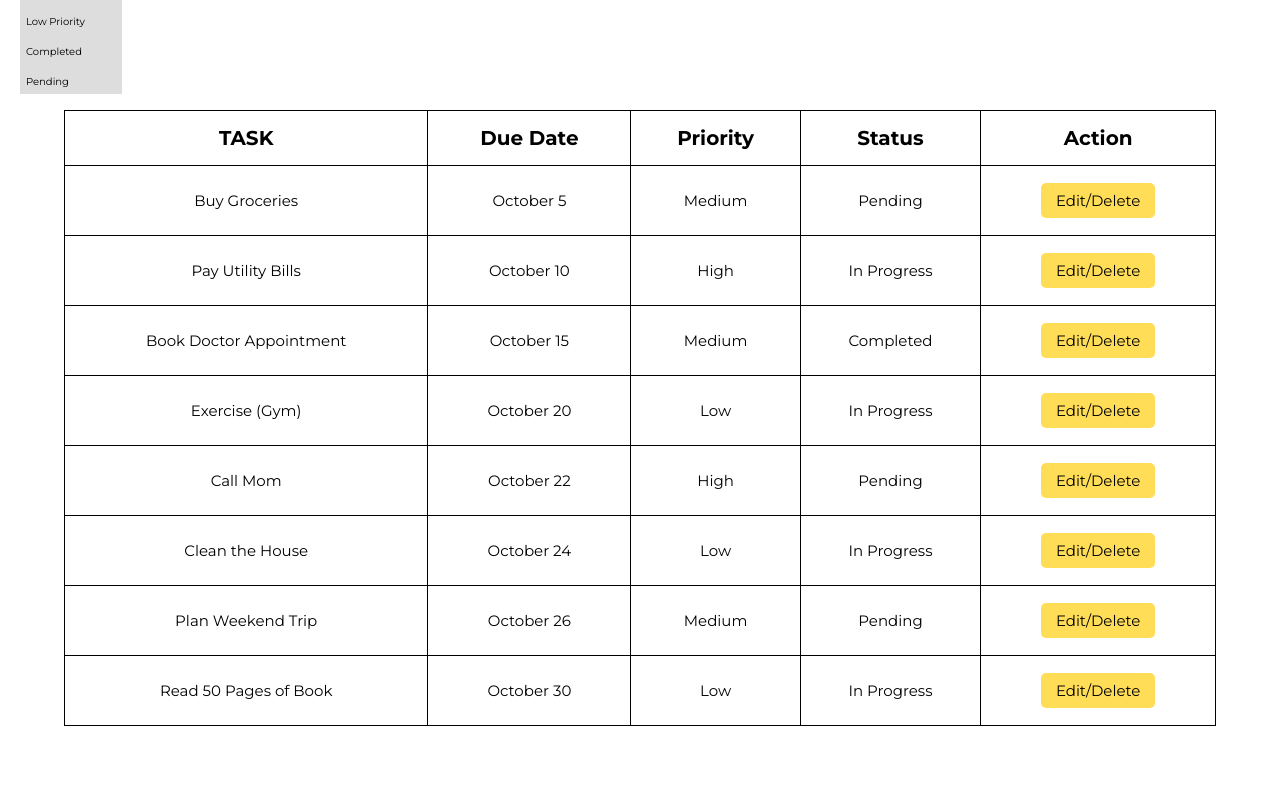
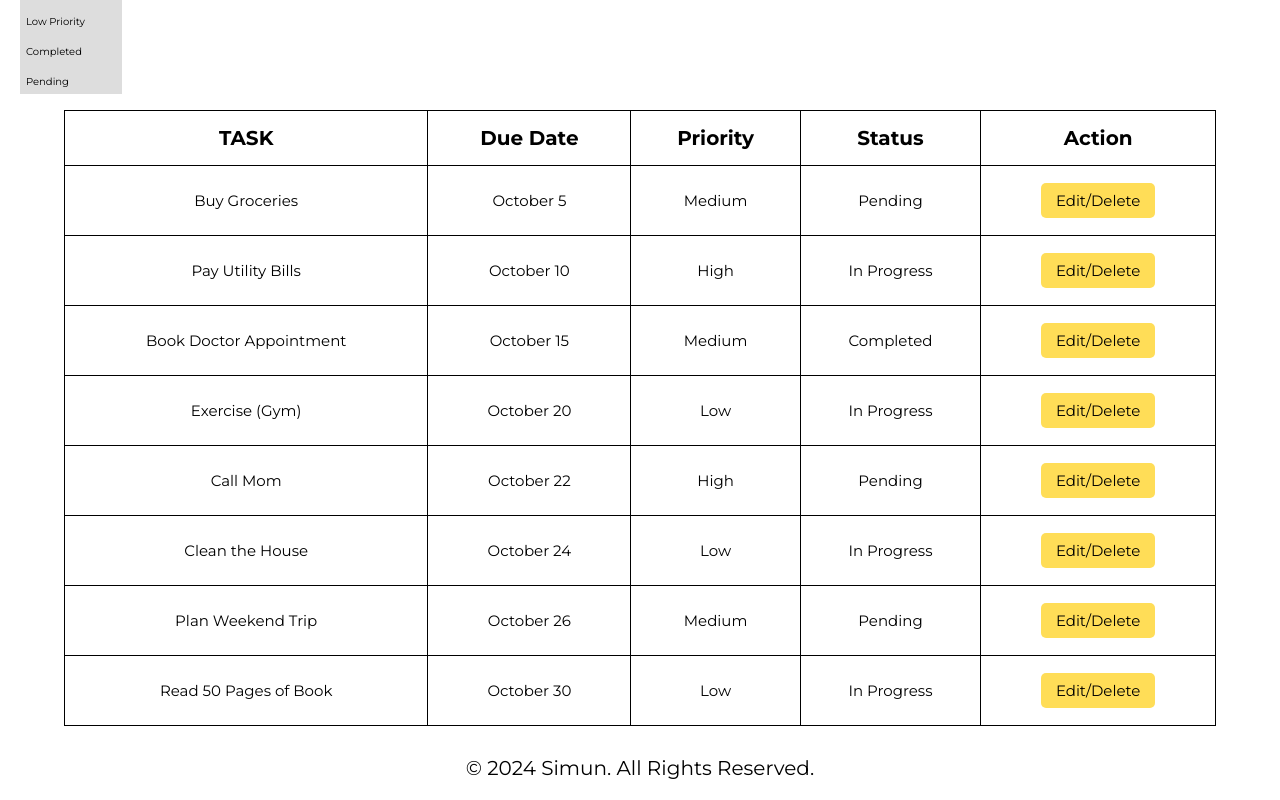
Before and after one commit to Simun234/To-do-list-with-Prioritization, a React (Vite) app in the folder to-do-list-app/: page / in a window 1280 px wide. Shown: the part 326-1126 px from the top of the page. Before the commit the page ends 1082 px from the top, so only its background shows below. Built offline with nearby package versions, Linux system fonts and the light colour scheme.

Commit message:
Added footer with paragraph and adapted fro small middle and big screen

```diff
--- a/to-do-list-app/src/App.css
+++ b/to-do-list-app/src/App.css
@@ -81,6 +81,10 @@ body {
   color: #000;
 }
 
+.filter-list button:hover {
+  background-color: #bcbcbc;
+}
+
 /* DropDown End************************************************************************************ */
 
 .table-container {
@@ -125,6 +129,18 @@ td button {
 
 /* Table End************************************************************************************** */
 
+.footer {
+  margin-top: 20px;
+}
+
+.footer p {
+  font-family: "Montserrat", sans-serif;
+  font-size: 10px;
+  text-align: center;
+}
+
+/* Footer End************************************************************************************ */
+
 /* Media Queries******************************************************* */
 
 @media screen and (min-width: 900px) {
@@ -154,6 +170,10 @@ td button {
 
   td button {
     font-size: 12px;
+  }
+
+  .footer p {
+    font-size: 15px;
   }
 }
 
@@ -185,4 +205,8 @@ td button {
   td button {
     font-size: 15px;
   }
+
+  .footer p {
+    font-size: 20px;
+  }
 }
--- a/to-do-list-app/src/App.jsx
+++ b/to-do-list-app/src/App.jsx
@@ -124,6 +124,9 @@ function App() {
           </tbody>
         </table>
       </div>
+      <div className="footer">
+        <p>© 2024 Simun. All Rights Reserved.</p>
+      </div>
     </div>
   );
 }
```
